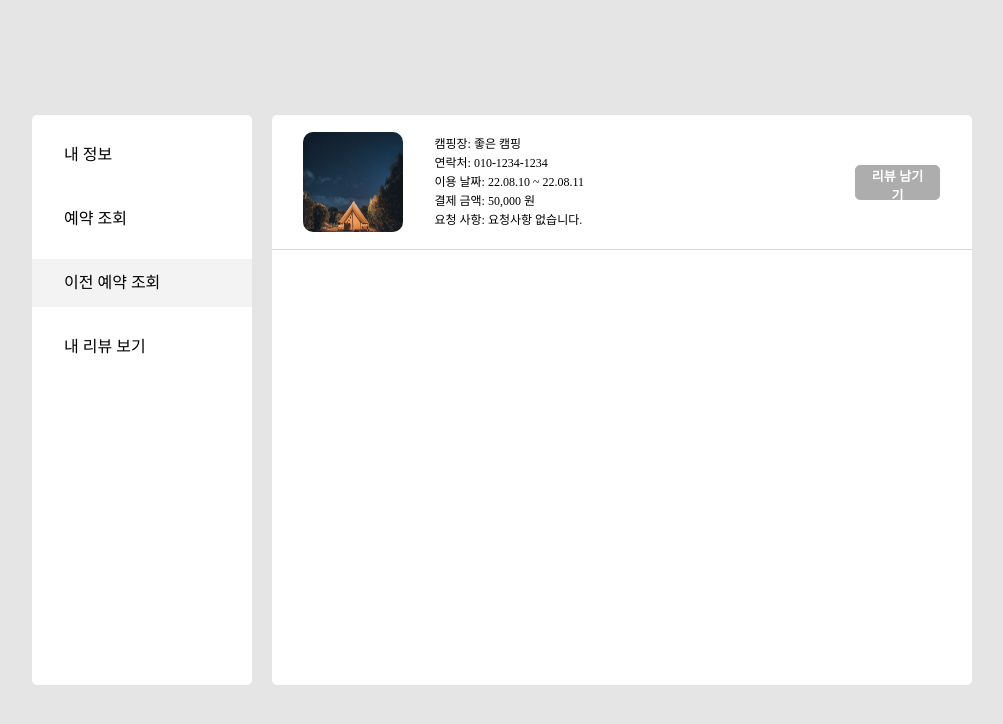
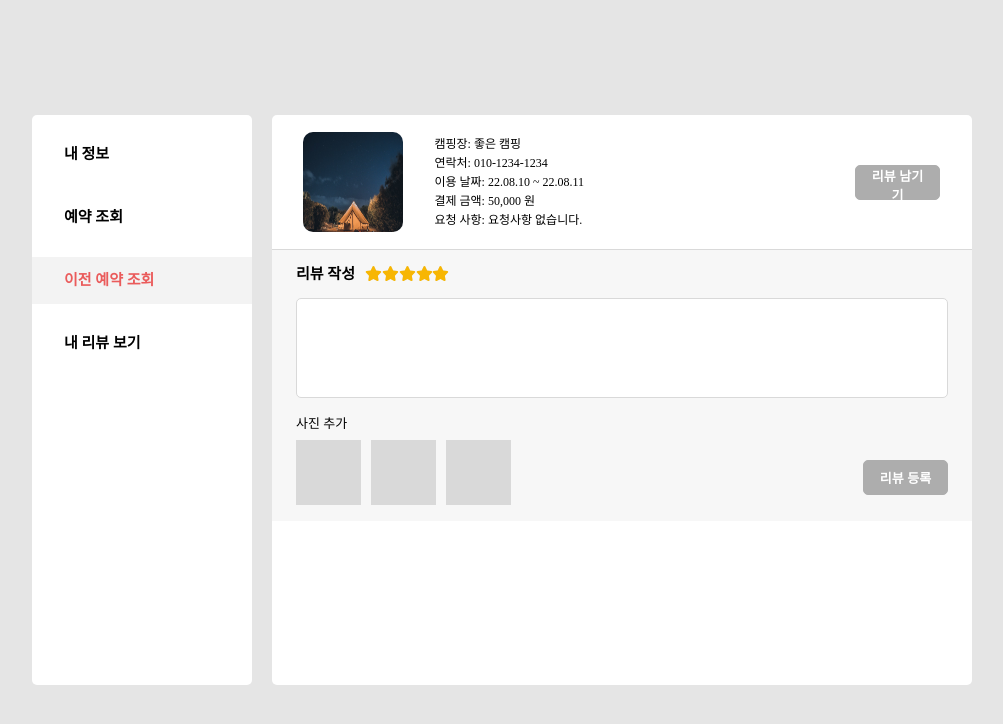
Before and after one commit to codestates-seb/seb39_main_011, a React (Create React App) app in the folder client/: page /client/mypage/pastrez in a window 1280 px wide. Both pictures are taken after a click on the button "리뷰 남기기". Shown: the top 724 px of the page, without its empty margins (138-1141 px from the left). Built offline with nearby package versions, Linux system fonts and the light colour scheme.

Commit message:
design: 리뷰 등록 폼

```diff
--- a/client/src/components/atoms/Button.js
+++ b/client/src/components/atoms/Button.js
@@ -15,6 +15,23 @@ export const ButtonPrimary = styled.button`
   cursor: pointer;
   &:hover {
     background-color: ${(props) => props.hoverbgc || "#e5e5e5"};
+  }
+`;
+
+export const TemporaryButton = styled.button`
+  width: 85px;
+  height: 35px;
+  background-color: #adadad;
+  color: #fff;
+  border: 1px solid #adadad;
+  border-radius: 5px;
+  padding: 0 10px;
+  margin: 10px 0;
+  font-size: 13px;
+  font-weight: 700;
+
+  &:hover {
+    background-color: #989898;
   }
 `;
 
--- a/client/src/components/atoms/PostReview.js
+++ b/client/src/components/atoms/PostReview.js
@@ -1,7 +1,95 @@
 import React from "react";
+import styled from "styled-components";
+import { ButtonPrimary, TemporaryButton } from "./Button";
+import StarRender from "./StarRender";
 
 const PostReview = () => {
-  return <div>PostReview</div>;
+  return (
+    <Container>
+      <TopBox>
+        <p>리뷰 작성</p>
+        <div>
+          <StarRender />
+        </div>
+      </TopBox>
+      <ContentBox>
+        <textarea />
+      </ContentBox>
+      <BottomBox>
+        <div>
+          <p>사진 추가</p>
+          <PhotoBox>
+            <div />
+            <div />
+            <div />
+          </PhotoBox>
+        </div>
+        <div>
+          <TemporaryButton>리뷰 등록</TemporaryButton>
+        </div>
+      </BottomBox>
+    </Container>
+  );
 };
 
 export default PostReview;
+
+const Container = styled.div`
+  display: flex;
+  flex-direction: column;
+  background-color: #f7f7f7;
+  padding: 0 1.5rem;
+  font-size: 15px;
+`;
+
+const TopBox = styled.div`
+  display: flex;
+  align-items: center;
+  width: 100%;
+  display: flex;
+  gap: 10px;
+  margin: 1rem 0;
+
+  p {
+    font-weight: bold;
+  }
+
+  div {
+    width: auto;
+  }
+`;
+
+const ContentBox = styled.div`
+  textarea {
+    width: 100%;
+    height: 100px;
+    padding: 10px;
+    border: 1px solid #d9d9d9;
+    border-radius: 5px;
+    font-size: 13px;
+    resize: none;
+  }
+`;
+
+const BottomBox = styled.div`
+  display: flex;
+  justify-content: space-between;
+  align-items: flex-end;
+  margin: 1rem 0;
+
+  p {
+    font-size: 13px;
+  }
+`;
+
+const PhotoBox = styled.div`
+  display: flex;
+
+  div {
+    width: 65px;
+    height: 65px;
+    border: 1px solid #d9d9d9;
+    margin: 10px 10px 0 0;
+    background-color: #d9d9d9;
+  }
+`;
--- a/client/src/components/molecules/ReviewItem.js
+++ b/client/src/components/molecules/ReviewItem.js
@@ -3,7 +3,7 @@ import styled from "styled-components";
 import ButtonPrimary from "../atoms/Button";
 import StarRender from "../atoms/StarRender";
 
-const ReviewItem = ({ item }) => {
+const ReviewItem = ({ item, onClick }) => {
   return (
     <>
       <ItemBox>
@@ -86,6 +86,10 @@ const ContentBox = styled.div`
 const InnerBox = styled.div`
   display: flex;
   align-items: center;
+
+  p {
+    font-weight: bold;
+  }
 `;
 
 const Img = styled.img`
--- a/client/src/components/molecules/RezItem.js
+++ b/client/src/components/molecules/RezItem.js
@@ -1,17 +1,14 @@
-import React, { useState } from "react";
+import React from "react";
 import styled from "styled-components";
-import ButtonPrimary from "../atoms/Button";
+import ButtonPrimary, { TemporaryButton } from "../atoms/Button";
 import { useLocation } from "react-router-dom";
+import PostReview from "../atoms/PostReview";
 
-const RezItem = ({ item }) => {
+const RezItem = ({ item, openReviewHandler, isOpen }) => {
   const { pathname } = useLocation();
 
-  const [isOpen, setIsOpen] = useState(false);
-
-  const openReviewHandler = () => {
-    setIsOpen(!isOpen);
-    alert("open!!");
-    console.log(isOpen);
+  const onOpen = () => {
+    openReviewHandler(item.id);
   };
 
   return (
@@ -28,7 +25,7 @@ const RezItem = ({ item }) => {
           <p>요청 사항: {item.note}</p>
         </ContentBox>
         <ButtonBox>
-          <ButtonPrimary
+          {/* <ButtonPrimary
             width="85px"
             height="35px"
             bgc="#ADADAD"
@@ -43,11 +40,18 @@ const RezItem = ({ item }) => {
               pathname === "/client/mypage/rez" ? "예약취소" : "리뷰 남기기"
             }
             hoverbgc="#989898"
-            onClick={openReviewHandler}
-          />
+            onClick={onOpen}
+          /> */}
+          <TemporaryButton
+            onClick={pathname === "/client/mypage/rez" ? null : onOpen}
+          >
+            {pathname === "/client/mypage/rez" ? "예약취소" : "리뷰 남기기"}
+          </TemporaryButton>
         </ButtonBox>
       </ItemBox>
+
       <hr />
+      {isOpen && <PostReview />}
     </>
   );
 };
--- a/client/src/components/molecules/SidebarItem.js
+++ b/client/src/components/molecules/SidebarItem.js
@@ -16,11 +16,16 @@ export default SidebarItem;
 
 const ActiveBox = styled.div`
   background-color: #f3f3f3;
+  color: #ea5b5b;
   margin: 1rem 0;
   padding: 1rem 0 1rem 2rem;
+  font-weight: 700;
+  font-size: 15px;
 `;
 
 const Box = styled.div`
   margin: 1rem 0;
   padding: 1rem 0 1rem 2rem;
+  font-weight: 700;
+  font-size: 15px;
 `;
--- a/client/src/components/organisms/MyPastRezBox.js
+++ b/client/src/components/organisms/MyPastRezBox.js
@@ -1,10 +1,12 @@
-import React from "react";
+import React, { useState } from "react";
 import RezItem from "../molecules/RezItem";
 import styled from "styled-components";
+import PostReview from "../atoms/PostReview";
 
 const MyPastRezBox = () => {
   const rezData = [
     {
+      id: 1,
       name: "좋은 캠핑",
       phone: "010-1234-1234",
       date: "22.08.10 ~ 22.08.11",
@@ -13,10 +15,27 @@ const MyPastRezBox = () => {
       photo: "/assets/images/camping.avif",
     },
   ];
+
+  const [isOpen, setIsOpen] = useState(false);
+
+  const openReviewHandler = (id) => {
+    console.log("open!!");
+    setIsOpen(!isOpen);
+    console.log(isOpen);
+    console.log(id);
+  };
+
   return (
     <Container>
       {rezData.map((item, idx) => {
-        return <RezItem key={idx} item={item} />;
+        return (
+          <RezItem
+            key={idx}
+            item={item}
+            openReviewHandler={(id) => openReviewHandler(id)}
+            isOpen={isOpen}
+          />
+        );
       })}
     </Container>
   );
--- a/client/src/components/organisms/MyReviewBox.js
+++ b/client/src/components/organisms/MyReviewBox.js
@@ -29,4 +29,10 @@ const MyReviewBox = () => {
 
 export default MyReviewBox;
 
-const Container = styled.div``;
+const Container = styled.div`
+  hr {
+    border: 0;
+    height: 1px;
+    background: #d9d9d9;
+  }
+`;
```
